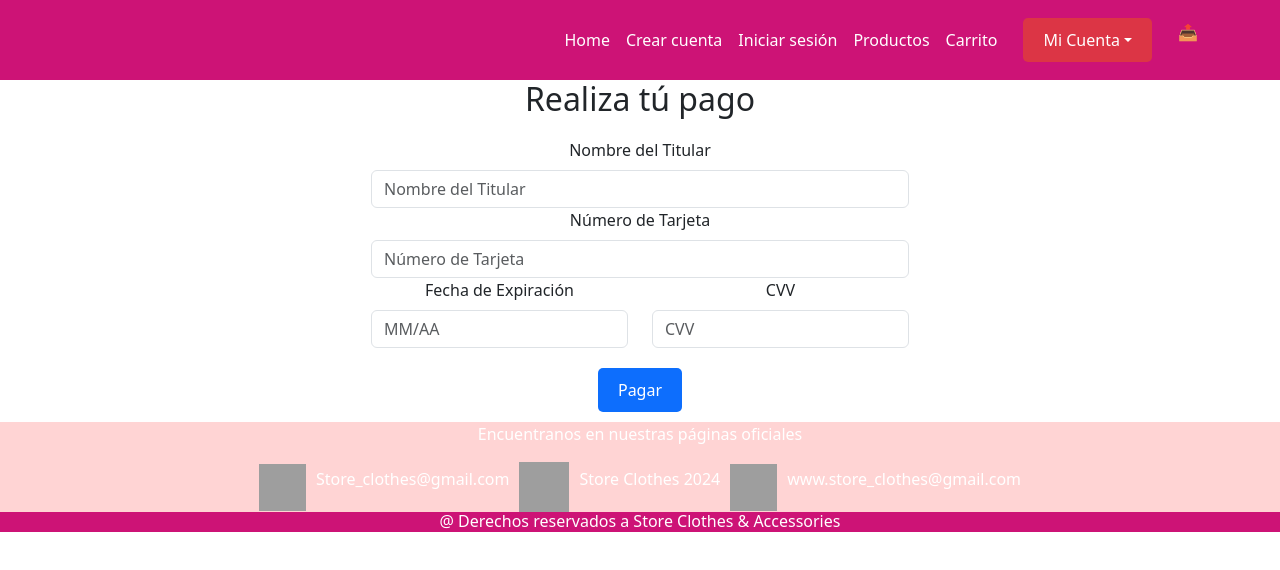
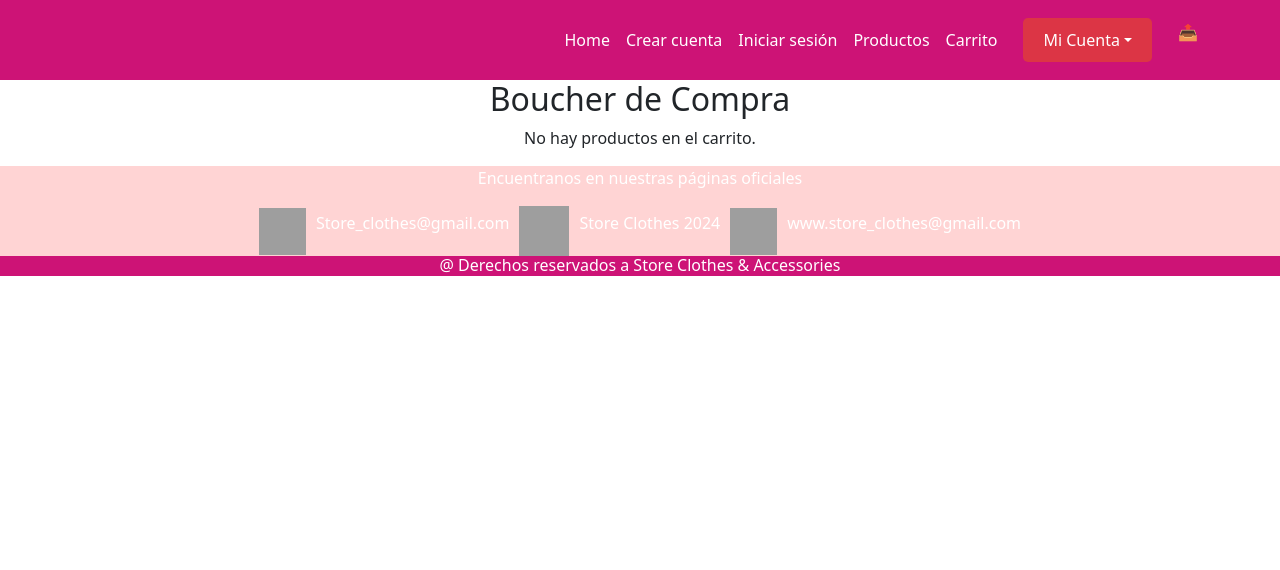
Before and after one commit to franchescafernanda/Proyecto_page, a React (Vite) app in the folder Front-final/: page /checkout in a window 1280 px wide. Shown: the top 570 px of the page. Built offline with nearby package versions, Linux system fonts and the light colour scheme; grey boxes are pictures that could not be loaded.

Commit message:
adding checkout to allow me to download a bouquet from my cart

```diff
--- a/Front-final/src/App.css
+++ b/Front-final/src/App.css
@@ -430,6 +430,10 @@
   border-bottom: none;
 }
 
+.profile-picture {
+  text-align: center;
+}
+
 .profile-container button {
   display: block;
   width: 100%;
--- a/Front-final/src/views/Cart.jsx
+++ b/Front-final/src/views/Cart.jsx
@@ -45,8 +45,8 @@ const Cart = () => {
                     </Row>
                     <h5 className="text-center">Total del Carrito: ${getTotal()}</h5>
                     <div className="text-center">
-                        <Button variant="success" onClick={handleCheckout}>
-                            Ir a Pagar
+                        <Button variant="primary" onClick={handleCheckout}>
+                            Boucher de compra
                         </Button>
                     </div>
                 </>
--- a/Front-final/src/views/Checkout.jsx
+++ b/Front-final/src/views/Checkout.jsx
@@ -1,35 +1,60 @@
+// src/views/Checkout.js
 import React from 'react';
-import { Container, Form, Button, Row } from 'react-bootstrap';
+import { useCart } from '../views/CartContext';
+import { Container, Row, Col, Card, Button } from 'react-bootstrap';
+import { useNavigate } from 'react-router-dom';
 
 const Checkout = () => {
+    const { cart, getTotal } = useCart();
+    const navigate = useNavigate();
+
+    const handleGoBack = () => {
+        navigate('/cart');
+    };
+
+    const handlePrint = () => {
+        window.print();
+    };
+
     return (
-        <Container className='checkout'>
-            <h2>Realiza tú pago</h2>
-            <Form>
-                <Form.Group controlId="formCardHolder">
-                    <Form.Label>Nombre del Titular</Form.Label>
-                    <Form.Control type="text" placeholder="Nombre del Titular" />
-                </Form.Group>
-                <Form.Group controlId="formCardNumber">
-                    <Form.Label>Número de Tarjeta</Form.Label>
-                    <Form.Control type="text" placeholder="Número de Tarjeta" />
-                </Form.Group>
-                <Row>
-                    <Form.Group controlId="formExpirationDate" className="col-md-6">
-                        <Form.Label>Fecha de Expiración</Form.Label>
-                        <Form.Control type="text" placeholder="MM/AA" />
-                    </Form.Group>
-                    <Form.Group controlId="formCVV" className="col-md-6">
-                        <Form.Label>CVV</Form.Label>
-                        <Form.Control type="text" placeholder="CVV" />
-                    </Form.Group>
-                </Row>
-                <Button variant="primary" type="submit">
-                    Pagar
-                </Button>
-            </Form>
+        <Container>
+            <h2 className="text-center">Boucher de Compra</h2>
+            {cart.length === 0 ? (
+                <p className="text-center">No hay productos en el carrito.</p>
+            ) : (
+                <>
+                    <Row>
+                        {cart.map((item) => (
+                            <Col key={item.id} sm={12} md={6} lg={4}>
+                                <Card className="mb-4 checkout-card">
+                                    <Card.Img
+                                        variant="top"
+                                        src={item.image_url}
+                                        alt={item.name}
+                                    />
+                                    <Card.Body className="checkout-card-body">
+                                        <Card.Title className="text-center">{item.name}</Card.Title>
+                                        <Card.Text className="text-center">Cantidad: {item.quantity}</Card.Text>
+                                        <Card.Text className="text-center">Precio: ${item.price}</Card.Text>
+                                        <Card.Text className="text-center">Subtotal: ${item.price * item.quantity}</Card.Text>
+                                    </Card.Body>
+                                </Card>
+                            </Col>
+                        ))}
+                    </Row>
+                    <h5 className="text-center">Total de la Compra: ${getTotal()}</h5>
+                    <div className="text-center mt-4">
+                        <Button variant="primary" onClick={handleGoBack} className="me-2">
+                            Volver al Carrito
+                        </Button>
+                        <Button variant="success" onClick={handlePrint}>
+                            Imprimir Boucher
+                        </Button>
+                    </div>
+                </>
+            )}
         </Container>
     );
-}
+};
 
 export default Checkout;
```
